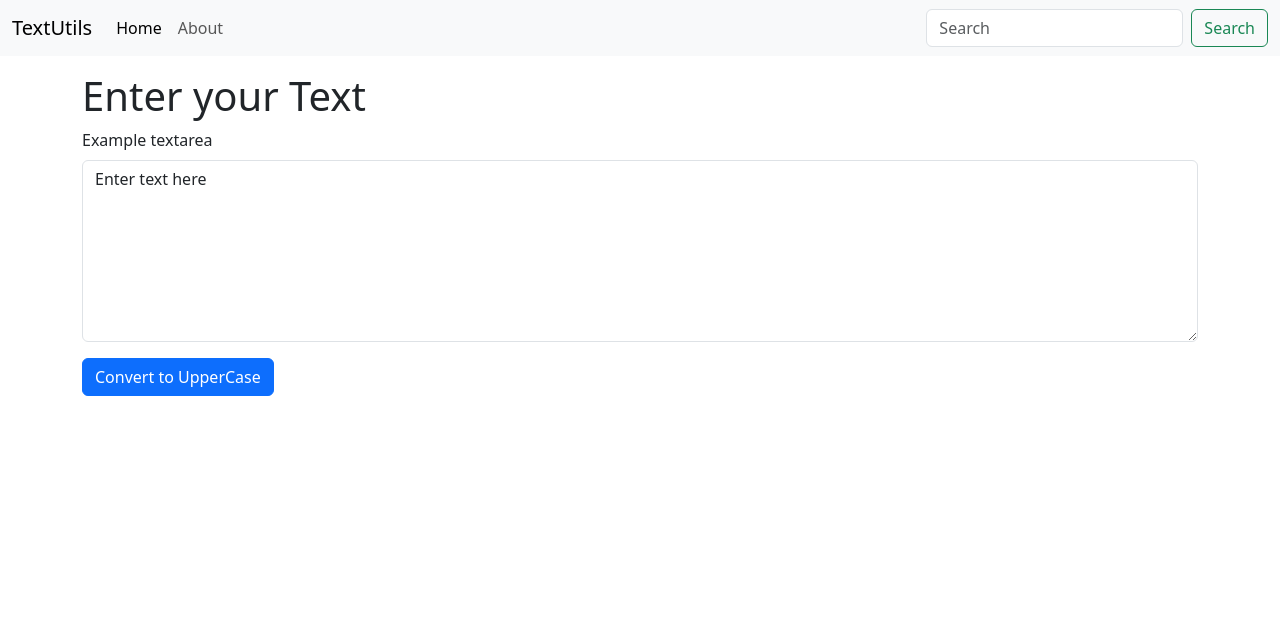
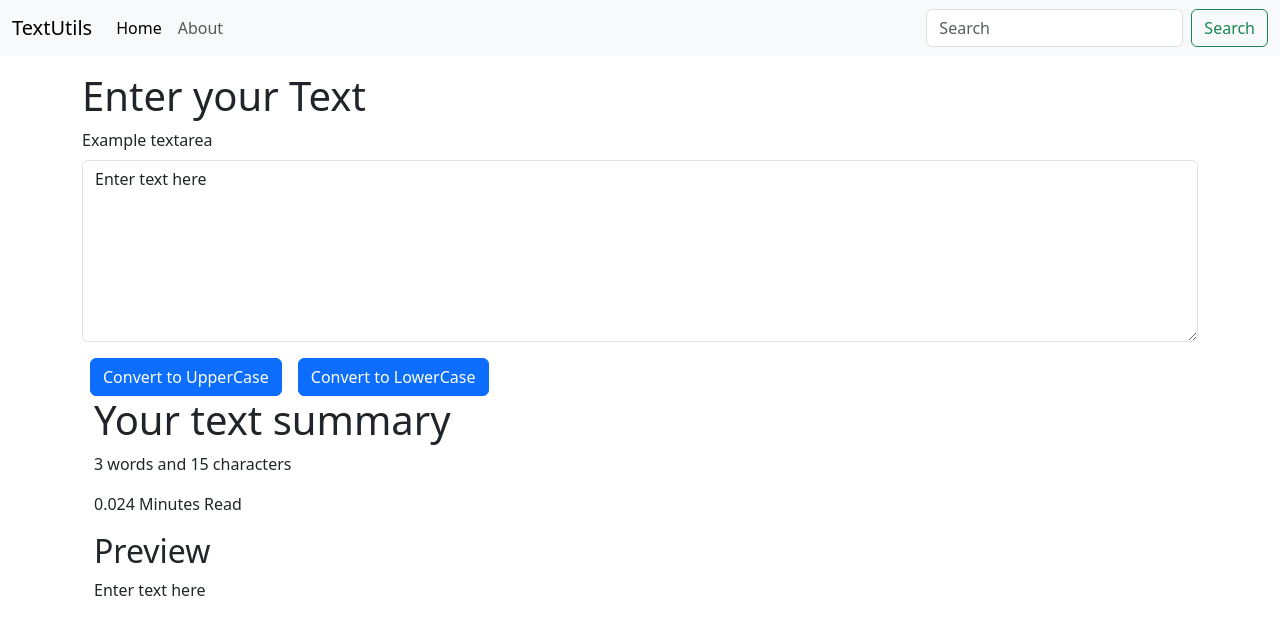
Before and after one commit to cricketers/TextUtils, a React (Create React App) app: page / in a window 1280 px wide. Shown: the top 634 px of the page. Built offline with nearby package versions, Linux system fonts and the light colour scheme.

Commit message:
video 8 is completed

```diff
--- a/src/component/TextForm.js
+++ b/src/component/TextForm.js
@@ -5,6 +5,12 @@
     const handleUpClick= ()=>{
         // console.log("Uppercase was clicked" + text);
         let newText = text.toUpperCase();
+        setText(newText);
+    }
+
+      const handleLoClick= ()=>{
+        // console.log("Uppercase was clicked" + text);
+        let newText = text.toLowerCase();
         setText(newText);
     }
 
@@ -16,6 +22,7 @@
     const [text, setText] = useState('Enter text here');
     //  setText("new text");
   return (
+    <>
     <div>
       <h1>{props.heading}  </h1>
 
@@ -33,10 +40,21 @@
           ></textarea>
         </div>
 
-        <button type="submit" onClick={handleUpClick} className="btn btn-primary">
+        <button type="submit" onClick={handleUpClick} className="btn btn-primary mx-2">
         Convert to UpperCase
+        </button>
+        <button type="submit" onClick={handleLoClick} className="btn btn-primary mx-2">
+        Convert to LowerCase
         </button>
       </form>
     </div>
+    <div className="container">
+        <h1> Your text summary</h1>
+        <p> {text.split(" ").length} words and {text.length} characters</p>
+        <p>{0.008 * text.split(" ").length} Minutes Read</p>
+        <h2>Preview</h2>
+        <p>{text}</p>
+    </div>
+    </>
   );
 }
```
